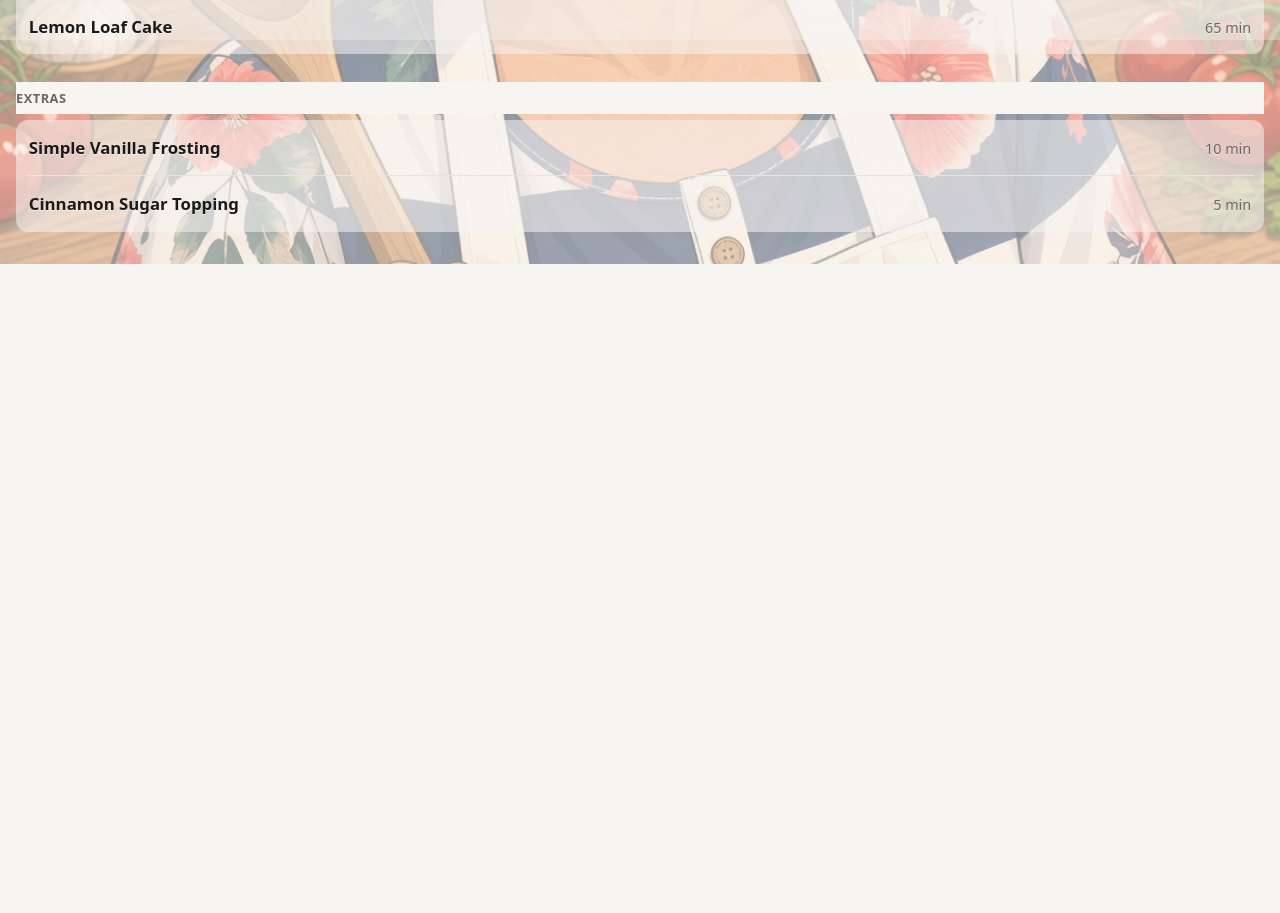
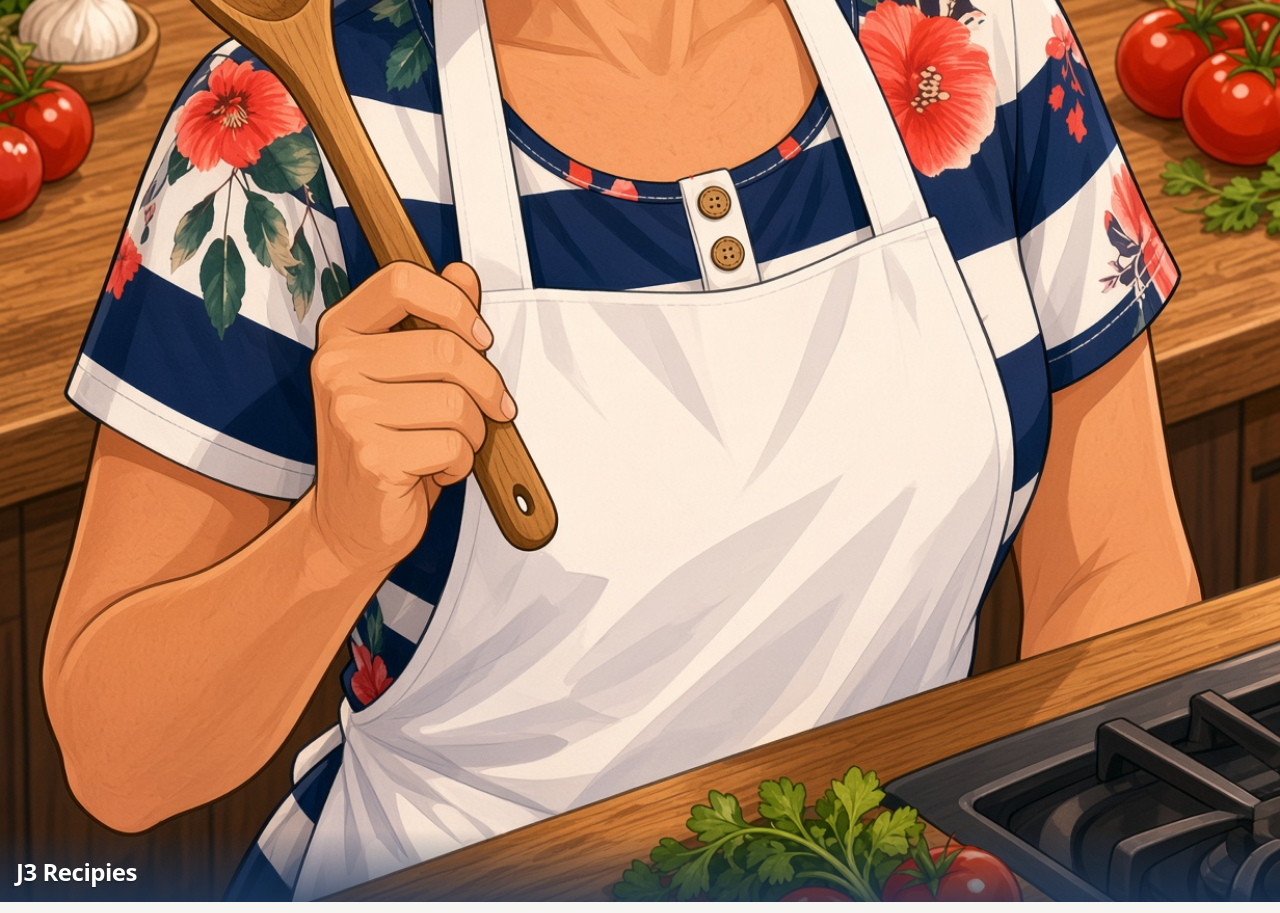
Before and after one commit to turbojones/j3-recipies, a React (Vite) app: page / in a window 1280 px wide. Shown: the part 760-1673 px from the top of the page. Before the commit the page ends 1024 px from the top, so only its background shows below. Built offline with nearby package versions, Linux system fonts and the light colour scheme.

Commit message:
Restore brand photo as list-page hero
Remove the full-page background treatment; show the image above search again.

```diff
--- a/src/index.css
+++ b/src/index.css
@@ -119,58 +119,36 @@ button {
   color: var(--brand-navy);
 }
 
-.page-list {
-  background-color: var(--brand-navy);
-  background-image: linear-gradient(
-      rgba(247, 245, 242, 0.55),
-      rgba(247, 245, 242, 0.7)
-    ),
-    url('/j3-brand.jpg');
-  background-size: cover;
-  background-position: 50% 12%;
-  background-repeat: no-repeat;
-  background-attachment: fixed;
+.brand-hero {
+  position: relative;
+  width: 100%;
+  max-width: none;
+  margin: 0;
+  overflow: hidden;
+  background: var(--brand-navy);
 }
 
-@supports (-webkit-touch-callout: none) {
-  .page-list {
-    background-attachment: scroll;
-  }
+.brand-hero-img {
+  width: 100%;
+  height: auto;
+  display: block;
 }
 
-.page-list .search-bar {
-  background: #f7f5f2;
+.brand-hero-overlay {
+  position: absolute;
+  inset: auto 0 0 0;
+  padding: 1.5rem 1rem 0.75rem;
+  background: linear-gradient(transparent, rgba(30, 58, 95, 0.75));
 }
 
-.page-list .group-heading {
-  background: #f7f5f2;
+.brand-hero-name {
+  margin: 0;
+  color: #fff;
+  font-size: 1.5rem;
+  font-weight: 700;
+  letter-spacing: -0.02em;
+  text-shadow: 0 1px 2px rgba(0, 0, 0, 0.35);
 }
-
-.page-list .content {
-  background: transparent;
-}
-
-.page-list .recipe-row-title {
-  text-shadow: 0 1px 0 rgba(247, 245, 242, 0.85);
-}
-
-.page-list .recipe-row-meta {
-  text-shadow: 0 1px 0 rgba(247, 245, 242, 0.85);
-}
-
-.page-list .recipe-list {
-  background: rgba(247, 245, 242, 0.55);
-  border-radius: 12px;
-  padding: 0 0.65rem;
-}
-
-.page-list .empty {
-  background: rgba(247, 245, 242, 0.7);
-  border-radius: 12px;
-  padding: 1rem;
-}
-
-
 
 .search-input {
   width: 100%;
--- a/src/pages/RecipeList.tsx
+++ b/src/pages/RecipeList.tsx
@@ -60,7 +60,18 @@ export default function RecipeList() {
         : null
 
   return (
-    <div className="page page-list">
+    <div className="page">
+      <div className="brand-hero">
+        <img
+          src="/j3-brand.jpg"
+          alt="J3 Recipies"
+          className="brand-hero-img"
+        />
+        <div className="brand-hero-overlay">
+          <p className="brand-hero-name">J3 Recipies</p>
+        </div>
+      </div>
+
       <header className="search-bar" ref={searchBarRef}>
         <div className="brand-lockup">
           <img
```
